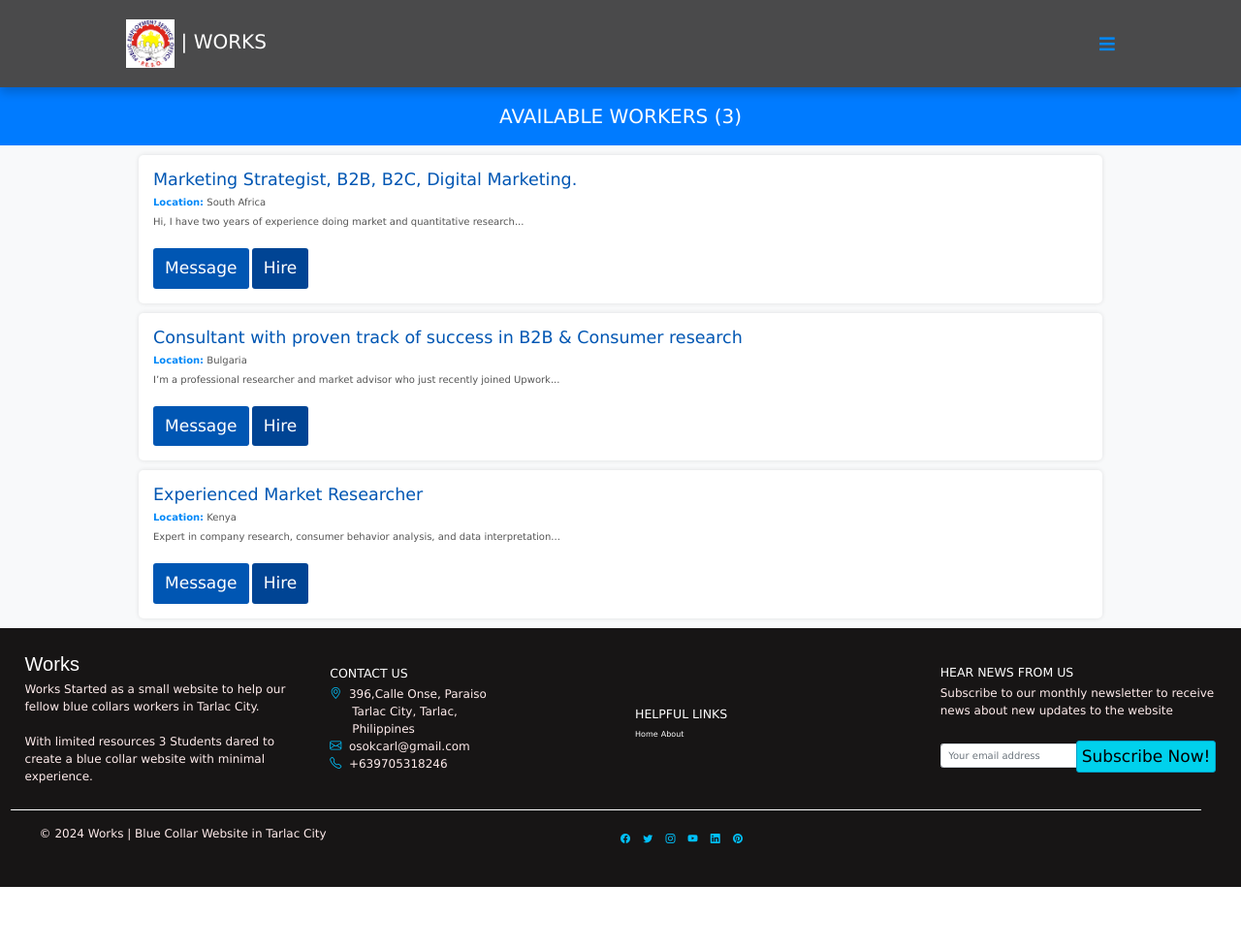
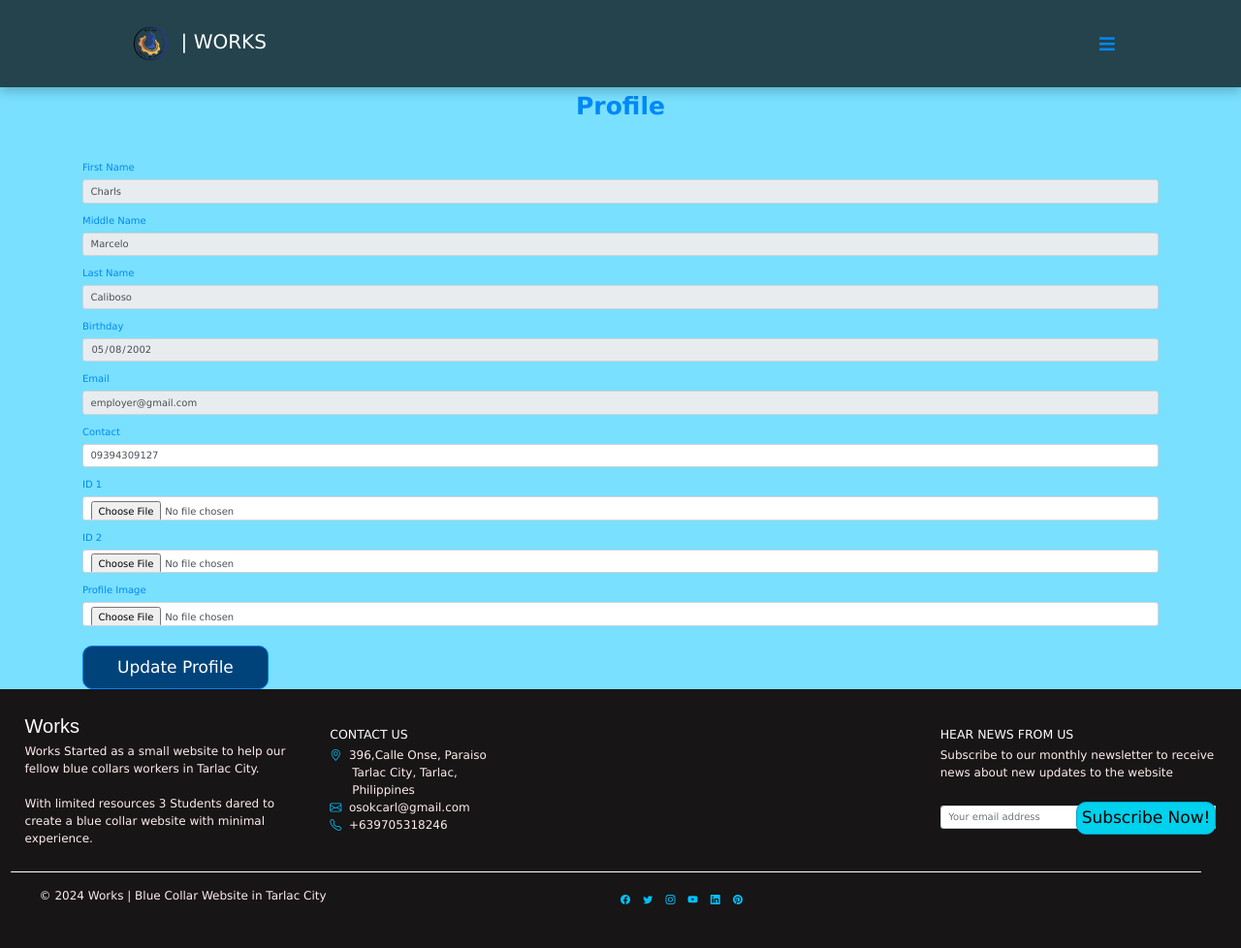
Before and after one commit to Hakuu69/Works, a PHP site: the page made by !EMPLOYER/source/profileEmployer.php in a window 1280 px wide. Shown: the whole page at 97% size. Before the commit the page ends 915 px from the top, so only its background shows below. Run offline with PHP 8.4, Linux system fonts and the light colour scheme; the visitor is signed in with stand-in values (Sample User, id 1); data comes from the database, SQL or seed files in the repository.

Commit message:
profileEmployer

```diff
--- a/!EMPLOYER/source/index.css
+++ b/!EMPLOYER/source/index.css
@@ -434,8 +434,16 @@
     margin-right: 10px; /* Add some margin to the right */
 }
 
+/* PROFILE SECTION*/
+.profile-background{
+    color: #00c0fa;
+    background-color: #79e0ff;
+}
 
-
+.profile-header{
+    text-align: center;
+    font-weight: bold;
+}
 
 
 @media (max-width:768px){
--- a/!EMPLOYER/source/profileEmployer.php
+++ b/!EMPLOYER/source/profileEmployer.php
@@ -1,47 +1,50 @@
+<?php
+session_start();
+include 'connection.php'; // Adjust the path as needed
+
+// Check if user_id session variable is set
+if (isset($_SESSION['id'])) {
+    $user_id = $_SESSION['id'];
+
+    // Fetching user profile data
+    $query = "SELECT * FROM users WHERE id = $user_id";
+    $result = mysqli_query($conn, $query);
+
+    if ($result && mysqli_num_rows($result) > 0) {
+        $row = mysqli_fetch_assoc($result);
+        $profile_photo = $row['profimg'];
+        $profile_photo_path = '../../!SIGNUP/uploads/' . $profile_photo;
+    } else {
+        echo "User not found";
+        exit;
+    }
+} else {
+    echo "User ID not set";
+    exit;
+}
+?>
+
 <!DOCTYPE html>
-<?php
-$proposals = [
-    [
-        'name' => 'Marketing Strategist, B2B, B2C, Digital Marketing.',
-        'location' => 'South Africa',
-        'description' => 'Hi, I have two years of experience doing market and quantitative research...'
-    ],
-    [
-        'name' => 'Consultant with proven track of success in B2B & Consumer research',
-        'location' => 'Bulgaria',
-        'description' => 'I’m a professional researcher and market advisor who just recently joined Upwork...'
-    ],
-    [
-        'name' => 'Experienced Market Researcher',
-        'location' => 'Kenya',
-        'description' => 'Expert in company research, consumer behavior analysis, and data interpretation...'
-    ]
-];
-?>
 <html lang="en">
 <head>
    <!-- Bootstrap Icon -->
    <link rel="stylesheet" href="https://cdn.jsdelivr.net/npm/bootstrap-icons@1.10.2/font/bootstrap-icons.css">
    <link rel="stylesheet" href="https://cdnjs.cloudflare.com/ajax/libs/font-awesome/5.15.3/css/all.min.css">
    <link rel="stylesheet" href="https://stackpath.bootstrapcdn.com/bootstrap/4.1.3/css/bootstrap.min.css" integrity="sha384-MCw98/SFnGE8fJT3GXwEOngsV7Zt27NXFoaoApmYm81iuXoPkFOJwJ8ERdknLPMO" crossorigin="anonymous">
-
    <script src="https://code.jquery.com/jquery-3.3.1.slim.min.js" integrity="sha384-q8i/X+965DzO0rT7abK41JStQIAqVgRVzpbzo5smXKp4YfRvH+8abtTE1Pi6jizo" crossorigin="anonymous"></script>
    <script src="https://cdnjs.cloudflare.com/ajax/libs/popper.js/1.14.3/umd/popper.min.js" integrity="sha384-ZMP7rVo3mIykV+2+9J3UJ46jBk0WLa+naA4r59gqGU6EGGJnJXn/tWtIaxVXMxm0" crossorigin="anonymous"></script>
    <script src="https://stackpath.bootstrapcdn.com/bootstrap/4.1.3/js/bootstrap.min.js" integrity="sha384-ChfqqxuZUCnJSK3+MXmPNIyE6ZbWh2IMqE241rYiqJxyMiZ6OW/JmZQ5stwEULTy" crossorigin="anonymous"></script>
-
    <title>WORKS | We find works</title>
    <link rel = "icon" href = "../images/logo.png">
    <meta charset="utf-8">
    <meta name="viewport" content="width=device-width, initial-scale=1">
    <link rel="stylesheet" type="text/css" href="index.css">
-
 </head>
-<body>
+<body class="profile-background">
 
 <!-- header section starts  -->
-
 <header>
-  <a href="#home" class="xx"><img src="../images/logo.png" height="50" width="50"> | WORKS</a>
+    <a href="#home" class="xx"><img src="../images/logoworker.png" height="50" width="50"> | WORKS</a>
     <nav class="navbar navbar-expand-md">
         <button class="navbar-toggler" type="button" data-toggle="collapse" data-target="#main-navigation">
             <span class="navbar-toggler-icon custom-hamburger"></span>
@@ -53,6 +56,13 @@
                         <i class="fas fa-bars"></i>
                     </a>
                     <div class="dropdown-menu dropdown-menu-right" aria-labelledby="navbarDropdown">
+                        <!-- Profile section at the top -->
+                        <div class="dropdown-item profile-section">
+                            <img src="<?php echo $profile_photo_path; ?>" alt="Profile Photo" class="profile-photo">
+                            <a href="profileEmployer.php">PROFILE</a>
+                        </div>
+                        <div class="dropdown-divider"></div>
+                        <!-- Other navigation items -->
                         <a class="dropdown-item" href="#home">HOME</a>
                         <a class="dropdown-item" href="workerlist.php">WORKERS</a>
                         <a class="dropdown-item" href="#about">ABOUT US</a>
@@ -65,44 +75,63 @@
         </div>
     </nav>
 </header>
-
 <!-- header section ends -->
 
 <!-- home section starts  -->
-<meta charset="UTF-8">
-    <meta name="viewport" content="width=device-width, initial-scale=1.0">
-    <style>
-        body { font-family: Arial, sans-serif; background-color: #f8f9fa; margin: 0; padding: 0; }
-        .header { background-color: #007bff; color: white; padding: 15px; text-align: center; font-size: 20px; }
-        .container { width: 80%; margin: auto; }
-        .proposal { background: white; padding: 15px; margin: 10px 0; border-radius: 5px; box-shadow: 0px 0px 5px rgba(0, 0, 0, 0.1); }
-        .proposal h3 { margin: 0; color: #0056b3; }
-        .proposal p { margin: 5px 0; color: #555; }
-        .actions { margin-top: 10px; }
-        .btn { padding: 8px 12px; border: none; border-radius: 3px; cursor: pointer; }
-        .btn-message { background-color: #0056b3; color: white; }
-        .btn-hire { background-color: #004494; color: white; }
-    </style>
-</head>
-<body>
-    <br><br><br><br><br><br>
-    <div class="header">AVAILABLE WORKERS (<?php echo count($proposals); ?>)</div>
-    <div class="container">
-        <?php foreach ($proposals as $proposal) : ?>
-            <div class="proposal">
-                <h3><?php echo $proposal['name']; ?></h3>
-                <p><strong>Location:</strong> <?php echo $proposal['location']; ?></p>
-                <p><?php echo $proposal['description']; ?></p>
-                <div class="actions">
-                    <button class="btn btn-message">Message</button>
-                    <button class="btn btn-hire">Hire</button>
+<section class="" id="home">
+    <div class="content">
+        <br><br><br><br><br>
+        <div class="header-container">
+            <h1 class="profile-header">Profile</h1>
         </div>
     </div>
-        <?php endforeach; ?>
-    </div>
+</section>
+<br>
 <!-- home section ends -->
 
-
+<!-- Profile form -->
+<div class="container">
+    <form action="updateProfile.php" method="POST" enctype="multipart/form-data">
+        <div class="form-group">
+            <label for="firstname">First Name</label>
+            <input type="text" class="form-control" id="firstname" name="firstname" value="<?php echo $row['firstname']; ?>" disabled>
+        </div>
+        <div class="form-group">
+            <label for="middlename">Middle Name</label>
+            <input type="text" class="form-control" id="middlename" name="middlename" value="<?php echo $row['middlename']; ?>" disabled>
+        </div>
+        <div class="form-group">
+            <label for="lastname">Last Name</label>
+            <input type="text" class="form-control" id="lastname" name="lastname" value="<?php echo $row['lastname']; ?>" disabled>
+        </div>
+        <div class="form-group">
+            <label for="birthday">Birthday</label>
+            <input type="date" class="form-control" id="birthday" name="birthday" value="<?php echo $row['birthday']; ?>" disabled>
+        </div>
+        <div class="form-group">
+            <label for="email">Email</label>
+            <input type="email" class="form-control" id="email" name="email" value="<?php echo $row['email']; ?>" disabled>
+        </div>
+        <div class="form-group">
+            <label for="contact">Contact</label>
+            <input type="text" class="form-control" id="contact" name="contact" value="<?php echo $row['contact']; ?>">
+        </div>
+        <div class="form-group">
+            <label for="id1">ID 1</label>
+            <input type="file" class="form-control" id="id1" name="id1" accept="image/*">
+        </div>
+        <div class="form-group">
+            <label for="id2">ID 2</label>
+            <input type="file" class="form-control" id="id2" name="id2" accept="image/*">
+        </div>
+        <div class="form-group">
+            <label for="profimg">Profile Image</label>
+            <input type="file" class="form-control" id="profimg" name="profimg" accept="image/*">
+        </div>
+        <!-- Add other editable fields here -->
+        <button type="submit" class="btn btn-primary">Update Profile</button>
+    </form>
+</div>
 
 <!-- Footer -->
 <footer class = "footer">
@@ -126,10 +155,6 @@
                     </p>
                 </div>
                 <div class = "col-lg-3 col-md-3 col-sm-12 vstack">
-                    <h5 class = "fs-6 fw-semibold">HELPFUL LINKS</h5>
-                    <a class = "small" href = "#home">Home</a>
-
-                    <a class = "small" href = "#about">About</a>
                 </div>
                 <div class = "col-lg-3 col-md-3 col-sm-12">
                     <h5 class = "fs-6 fw-semibold">HEAR NEWS FROM US</h5>
```
Also changed, not shown: !EMPLOYER/source/updateProfile.php (added, +49 -0 lines), !SIGNUP/uploads/Screenshot 2025-02-16 165746.jpg (added), !SIGNUP/uploads/Screenshot 2025-02-17 210842.jpg (added), !SIGNUP/uploads/account-client-employer-icon_996135-38741.jpg (added), !SIGNUP/uploads/employer.png (added), !SIGNUP/uploads/worker.png (added). Lines whose indentation alone changed are shown as unchanged.
